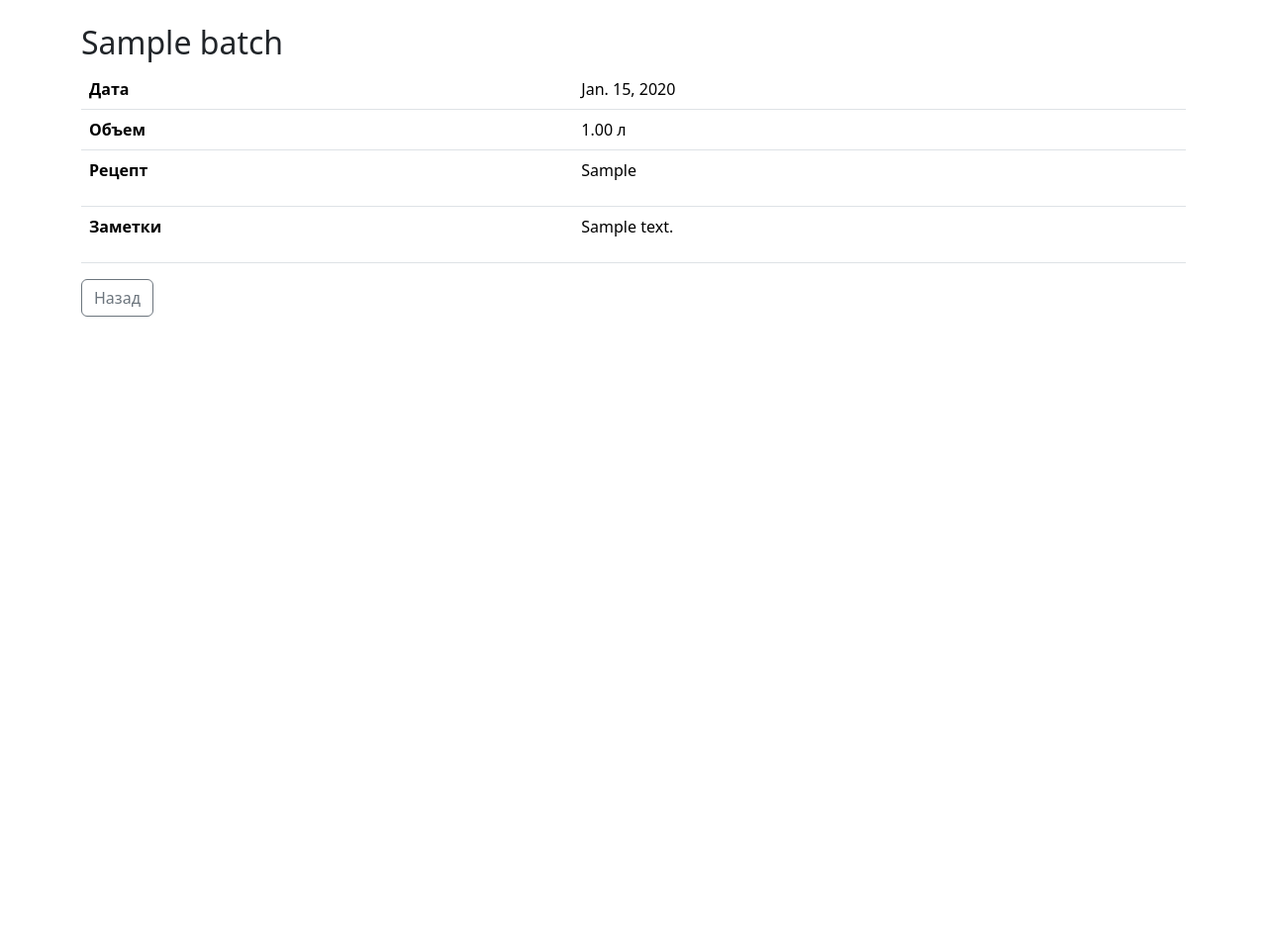
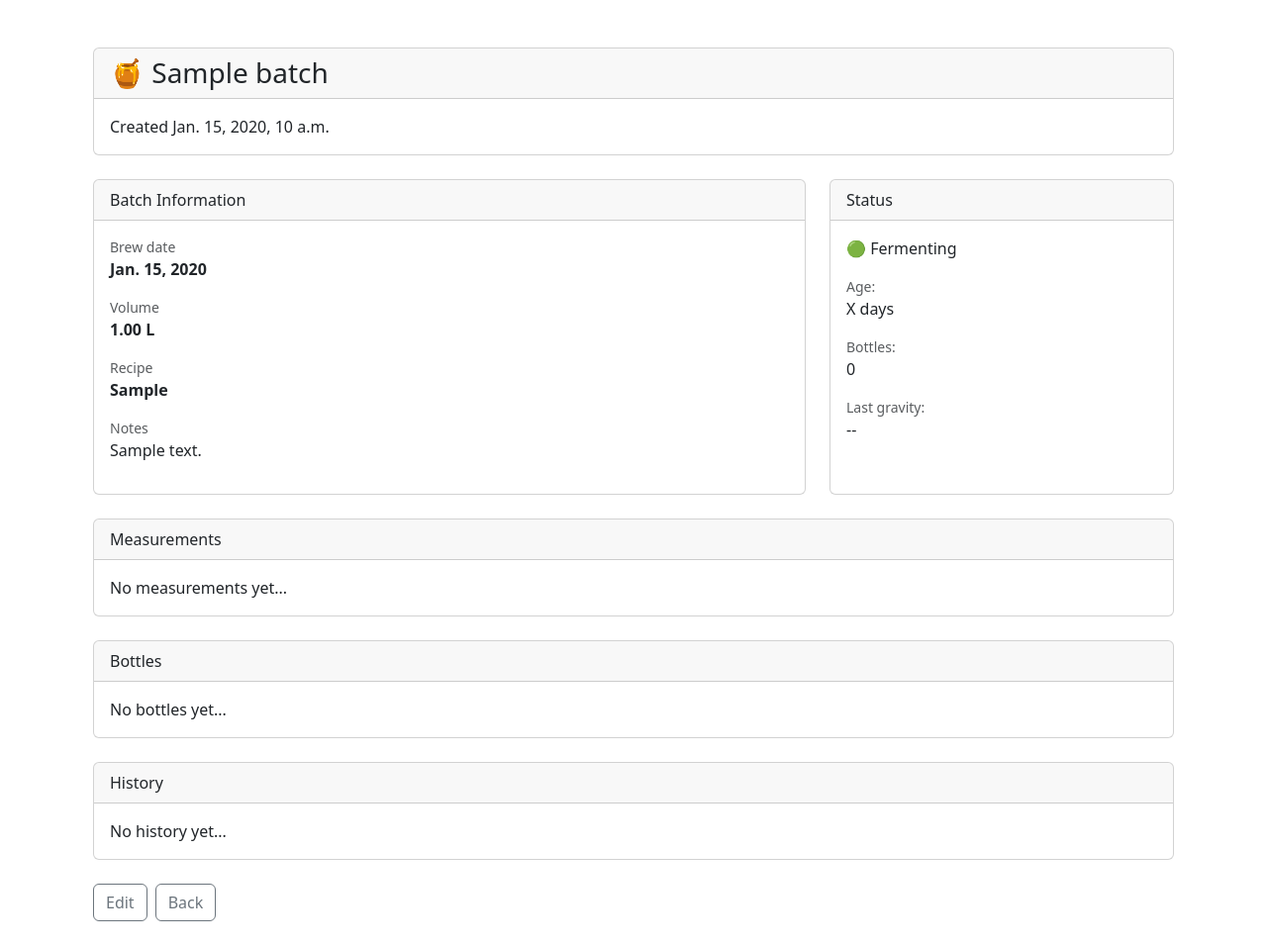
Before and after one commit to EugeneVegas/MeadBook, a Django app: page /batch/1/ in a window 1280 px wide. Shown: the whole page at 99% size. Before the commit the page ends 320 px from the top, so only its background shows below. Run offline with Django 5.2, Linux system fonts and the light colour scheme; tables that the repository leaves empty hold one stand-in row (values such as "Sample post").

Commit message:
Improve batch detail page

```diff
--- a/brewery/templates/brewery/batch_detail.html
+++ b/brewery/templates/brewery/batch_detail.html
@@ -1,39 +1,135 @@
 {% extends 'base.html' %}
 
 {% block content %}
+<div class='container py-4'>
+    <div class='row g-4'>
+        <div class='col-12'>
+            <div class='card'>
+                <div class='card-header'>
+                    <h3 class='mb-0'>
+                        🍯 {{ batch.name }}
+                    </h3>
+                </div>
+                <div class='card-body'>
+                    Created {{ batch.created_at }}
+                </div>
+            </div>
+        </div>
+        <div class='col-lg-8'>
+            <div class='card h-100'>
+                <div class='card-header'>Batch Information</div>
+                <div class='card-body'>
+                    <div class='mb-3'>
+                        <div class='text-muted small'>
+                            Brew date
+                        </div>
+                        <div class='fw-semibold'>
+                            {{ batch.brew_date }}
+                        </div>
+                    </div>
+                    <div class='mb-3'>
+                        <div class='text-muted small'>
+                            Volume
+                        </div>
+                        <div class='fw-semibold'>
+                            {{ batch.volume }} L
+                        </div>
+                    </div>
+                    <div class='mb-3'>
+                        <div class='text-muted small'>
+                            Recipe
+                        </div>
+                        <div class='fw-semibold'>
+                            {{ batch.recipe|linebreaks }}
+                        </div>
+                    </div>
+                    <div class='mb-3'>
+                        <div class='text-muted small'>
+                            Notes
+                        </div>
+                        <div>
+                            {{ batch.notes|linebreaks }}
+                        </div>
+                    </div>
+                </div>
+            </div>
+        </div>
+        <div class='col-lg-4'>
+            <div class='card h-100'>
+                <div class='card-header'>Status</div>
+                <div class='card-body'>
+                    <div class='mb-3'>
+                        🟢 Fermenting
+                    </div>
+                    <div class='mb-3'>
+                        <div class='text-muted small'>
+                            Age:
+                        </div>
+                        <div>
+                            X days
+                        </div>
+                    </div>
+                    <div class='mb-3'>
+                        <div class='text-muted small'>
+                            Bottles:
+                        </div>
+                        <div>
+                            0
+                        </div>
+                    </div>
+                    <div class='mb-3'>
+                        <div class='text-muted small'>
+                            Last gravity:
+                        </div>
+                        <div>
+                            --
+                        </div>
+                    </div>
+                </div>
+            </div>
+        </div>
+        <div class='col-12'>
+            <div class='card'>
+                <div class='card-header'>
+                    Measurements
+                </div>
+                <div class='card-body'>
+                    No measurements yet...
+                </div>
+            </div>
+        </div>
+        <div class='col-12'>
+            <div class='card'>
+                <div class='card-header'>
+                    Bottles
+                </div>
+                <div class='card-body'>
+                    No bottles yet...
+                </div>
+            </div>
+        </div>
+        <div class='col-12'>
+            <div class='card'>
+                <div class='card-header'>
+                    History
+                </div>
+                <div class='card-body'>
+                    No history yet...
+                </div>
+            </div>
+        </div>
+        <div class='col'>
+            <div class='d-flex gap-2'>
+                <a href="#" class='btn btn-outline-secondary'>
+                    Edit
+                </a>
 
-<h2>{{ batch.name }}</h2>
+                <a href="{% url 'batch_list' %}" class='btn btn-outline-secondary'>
+                    Back
+                </a>
+            </div>
+        </div>
+    </div>
 
-<table class='table'>
-
-    <tr>
-        <th>Дата</th>
-        <td>{{ batch.brew_date }}</td>
-    </tr>
-
-    <tr>
-        <th>Объем</th>
-        <td>{{ batch.volume }} л</td>
-    </tr>
-
-    <tr>
-        <th>Рецепт</th>
-        <td>{{ batch.recipe|linebreaks }}</td>
-    </tr>
-
-    <tr>
-        <th>Заметки</th>
-        <td>{{ batch.notes|linebreaks }}</td>
-    </tr>
-
-</table>
-
-<a
-    href="{% url 'batch_list' %}"
-    class='btn btn-outline-secondary'>
-
-    Назад
-
-</a>
-
+</div>
 {% endblock %}
```
Also changed, not shown: brewery/templates/brewery/batch_form.html (+5 -19 lines), brewery/templates/brewery/batch_list.html (+5 -10 lines).
